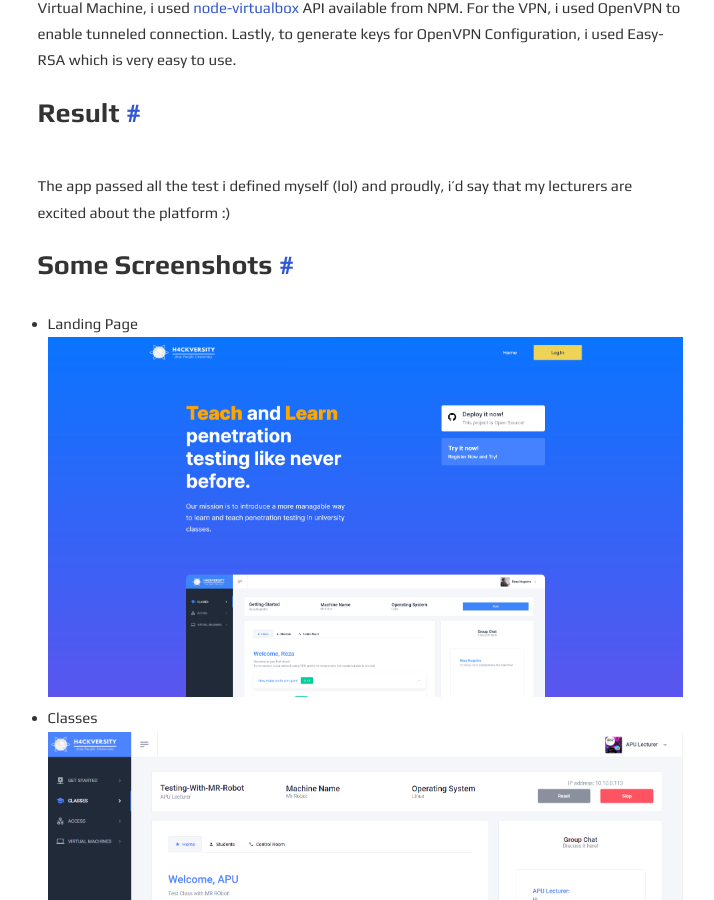
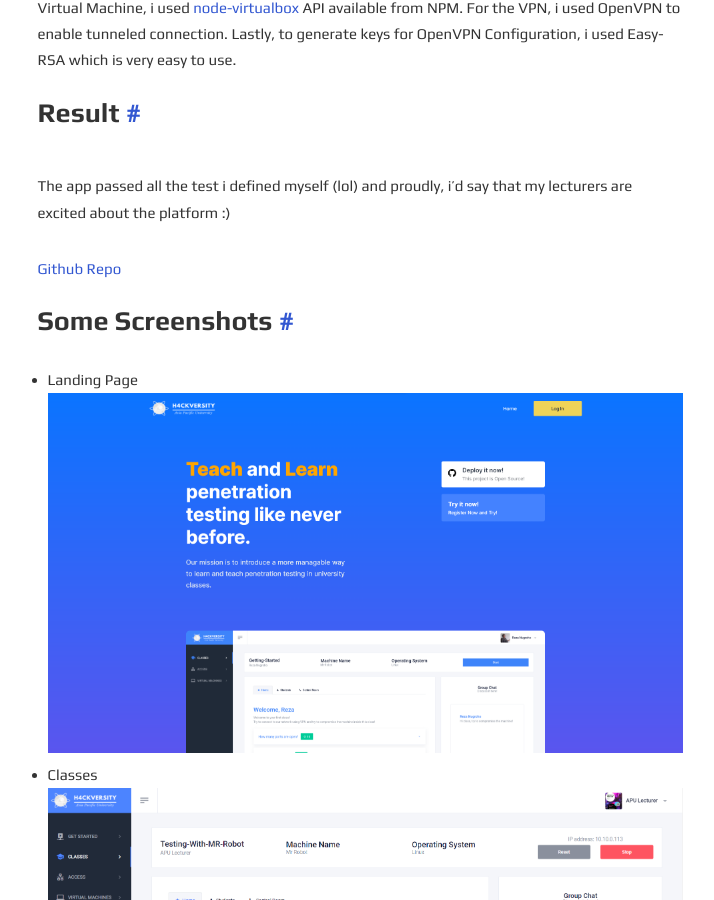
Before and after one commit to no0g/no0g.github.io, a Jekyll site: the page built from _posts/2021-7-8-h4ckversity.md, in a window 1280 px wide and 900 px high, scrolled down 1383 px. Shown: the whole window, without its empty margins (280-994 px from the left). Built offline with Jekyll 4.4.1, drawn with Linux system fonts in a browser that asks for light colours.

Commit message:
Update 2021-7-8-h4ckversity.md

```diff
--- a/_posts/2021-7-8-h4ckversity.md
+++ b/_posts/2021-7-8-h4ckversity.md
@@ -42,6 +42,8 @@ The app passed all the test i defined myself (lol) and proudly, i'd say that my
 
 [VIC21 Innovation Insights, 65-70](https://vic21.uitmkelantan.com/wp-content/uploads/2021/11/INNOVATION-INSIGHTS-SERIES-2-2021.pdf#page=77) -->
 
+[Github Repo](https://github.com/no0g/h4ckversity)
+
 ## Some Screenshots
 - Landing Page
 ![landing](/assets/images/landing.png)
```
